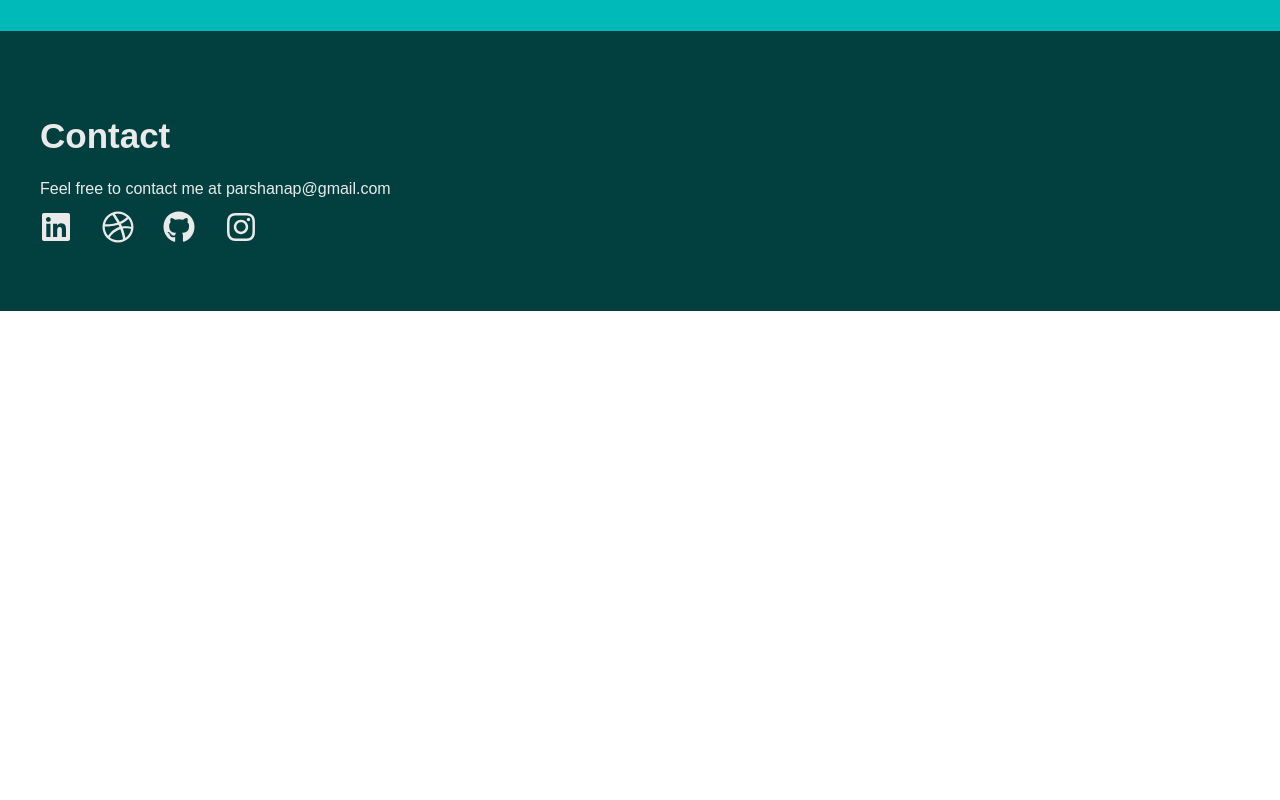
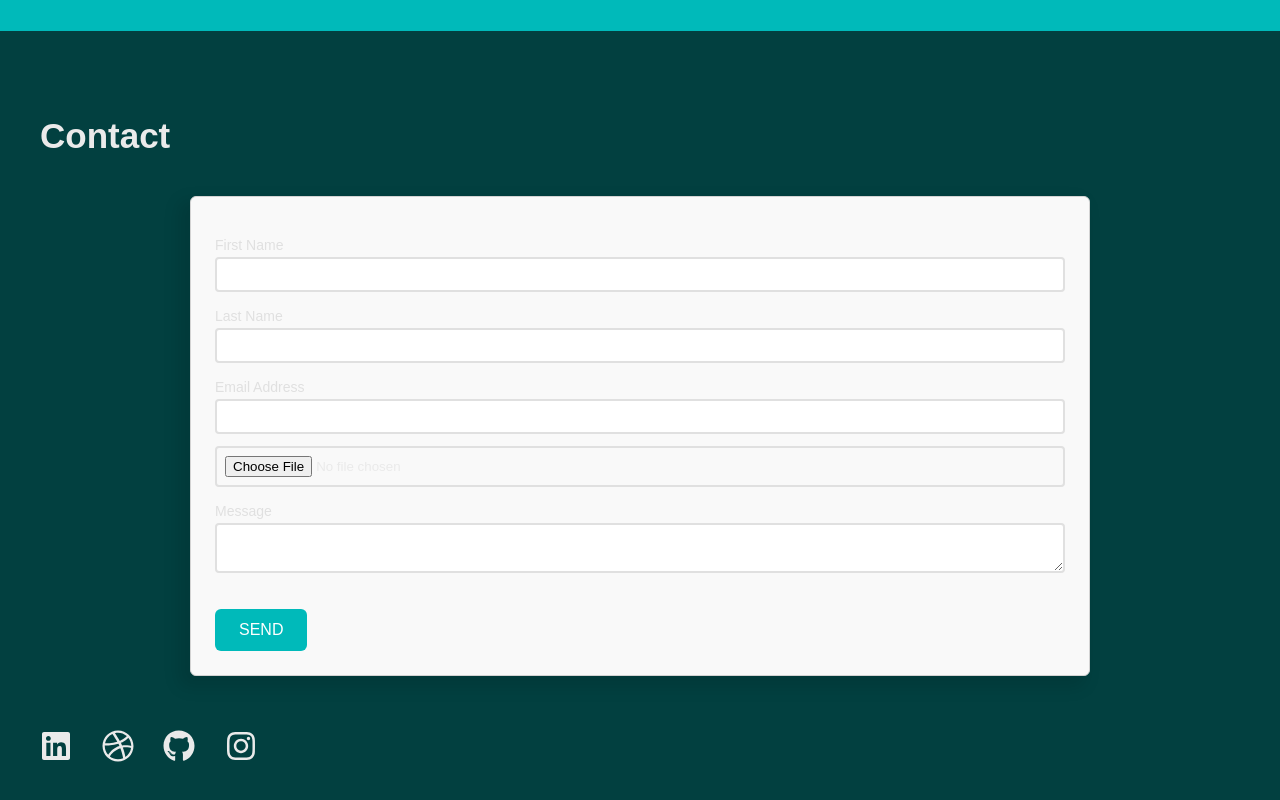
Before and after one commit to parshanapally/portfolio-website, a React (Create React App) app: page / in a window 1280 px wide. Shown: the part 1905-2705 px from the top of the page. Before the commit the page ends 2216 px from the top, so only its background shows below. Built offline with nearby package versions, Linux system fonts and the light colour scheme; a web font is replaced by a local one.

Commit message:
add netlify form

```diff
--- /dev/null
+++ b/src/components/Form/Form.css
@@ -0,0 +1,52 @@
+.field {
+    display: flex;
+    flex-flow: column;
+    margin: 12px 0;
+  }
+
+  .field label {
+    margin: 4px 0;
+    font-size: 14px;
+    color:  #e0e0e0;
+  }
+
+  input,
+  select,
+  textarea {
+    border: 2px solid #e0e0e0;
+    border-radius: 4px;
+    padding: 8px;
+  }
+
+  .has-validation-error input,
+  .has-validation-error select,
+  .has-validation-error textarea {
+    border-color: #ed4337;
+  }
+
+  .validation-error {
+    color: #ed4337;
+    margin: 4px 0 0;
+    font-size: 12px;
+  }
+
+  form {
+    max-width: 75%;
+    margin: 40px auto;
+    border: 1px solid lightgray;
+    padding: 24px;
+    border-radius: 6px;
+    box-shadow: -8px 8px 16px 4px rgba(0, 0, 0, 0.1);
+    background: #f9f9f9;
+  }
+
+  button[type="submit"] {
+    background: #00baba;
+    color: white;
+    padding: 12px 24px;
+    border: 0;
+    font-size: 16px;
+    border-radius: 6px;
+    text-transform: uppercase;
+    margin: 12px 0 0;
+  }
--- /dev/null
+++ b/src/components/Form/Form.js
@@ -0,0 +1,40 @@
+import React from 'react'
+import './Form.css'
+
+
+class ContactForm extends React.Component {
+    render() {
+        return (
+         <form action="POST" data-netlify="true">
+            <div className="field" >
+                <label>First Name</label>
+                <input type="text" name="firstName" required />
+            </div>
+            <div className="field">
+                <label>Last Name</label>
+                <input type="text" name="lastName" required />
+            </div>
+            <div className="field">
+                <label>Email Address</label>
+                <input type="email" name="email" required />
+          </div>
+          <div className="field">
+                <input type="file" name="myfile" id="myfile" placeholder="Upload file"/>
+         </div>
+          <div className="field">
+             <label>Message</label>
+            <textarea type="message" name="message" required pattern="\d{10}" />
+         </div>
+         <div className="field">
+           <div data-netlify-recaptcha="true"></div>
+         </div>
+
+
+            <button type="submit">Send</button>
+         </form>
+        )
+    }
+
+}
+
+export default ContactForm
--- a/src/components/Portfolio/index.js
+++ b/src/components/Portfolio/index.js
@@ -8,6 +8,8 @@ import dashboard from '../img/dashboard.png'
 import quote from "../img/main-quote.png";
 import NavHeader from "../NavHeader";
 import synapsisMain from '../img/synapsis-main.png'
+import Form from '../Form/Form'
+
 
 class Portfolio extends Component {
   handleClick = () => {
@@ -128,10 +130,9 @@ class Portfolio extends Component {
             <div className="contact-content">
               <h1>Contact</h1>
               <p>
-                Feel free to contact me at{" "}
-                <a rel="noopener noreferrer" href="mailto:parshanap@gmail.com">
-                  parshanap@gmail.com
-                </a>
+
+
+                <Form/>
                 <div className="social-icons">
                   <a
                     target="_blank"
```
Also changed, not shown: src/components/Form/Button.js (added, +41 -0 lines), src/components/Form/Field.js (added, +29 -0 lines), src/components/Form/Form copy.js (added, +59 -0 lines).
